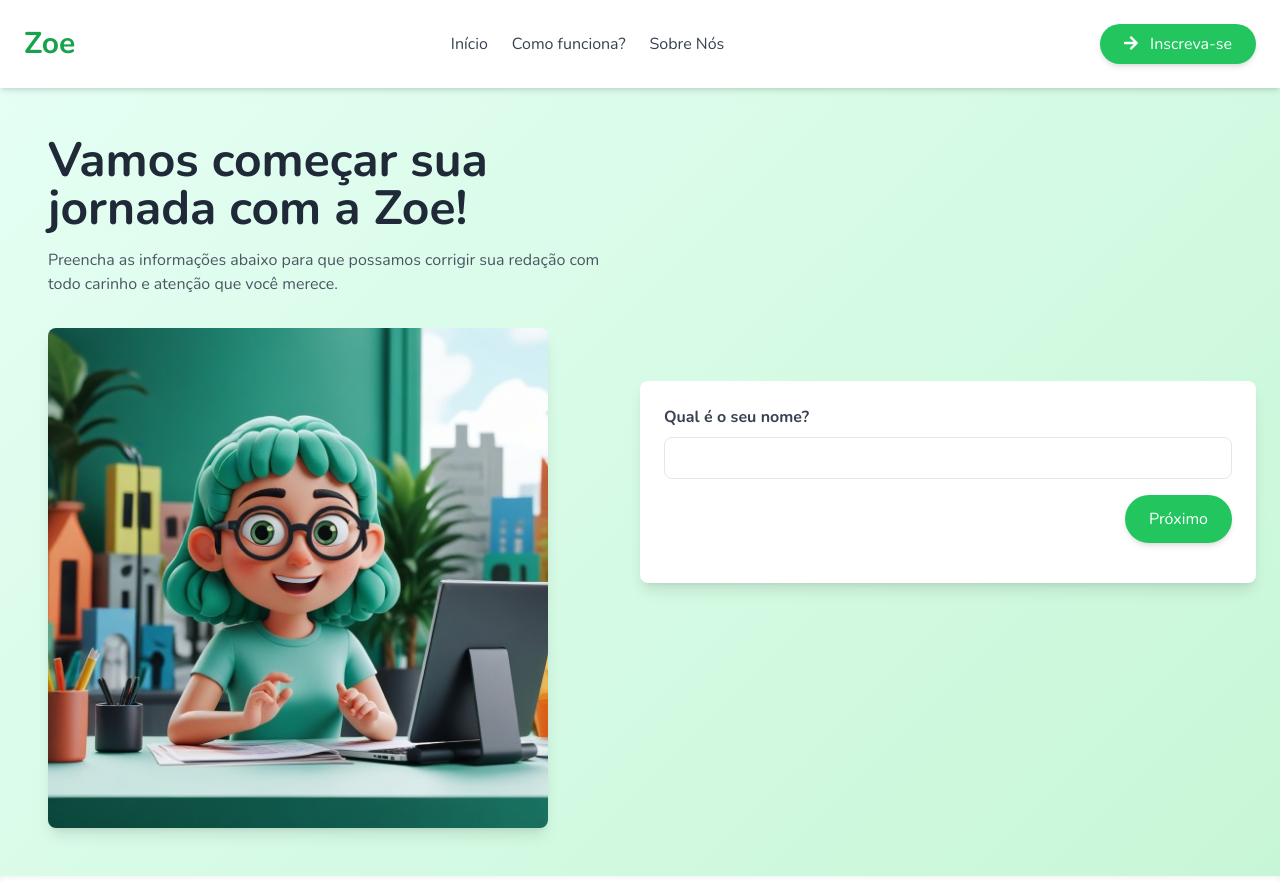
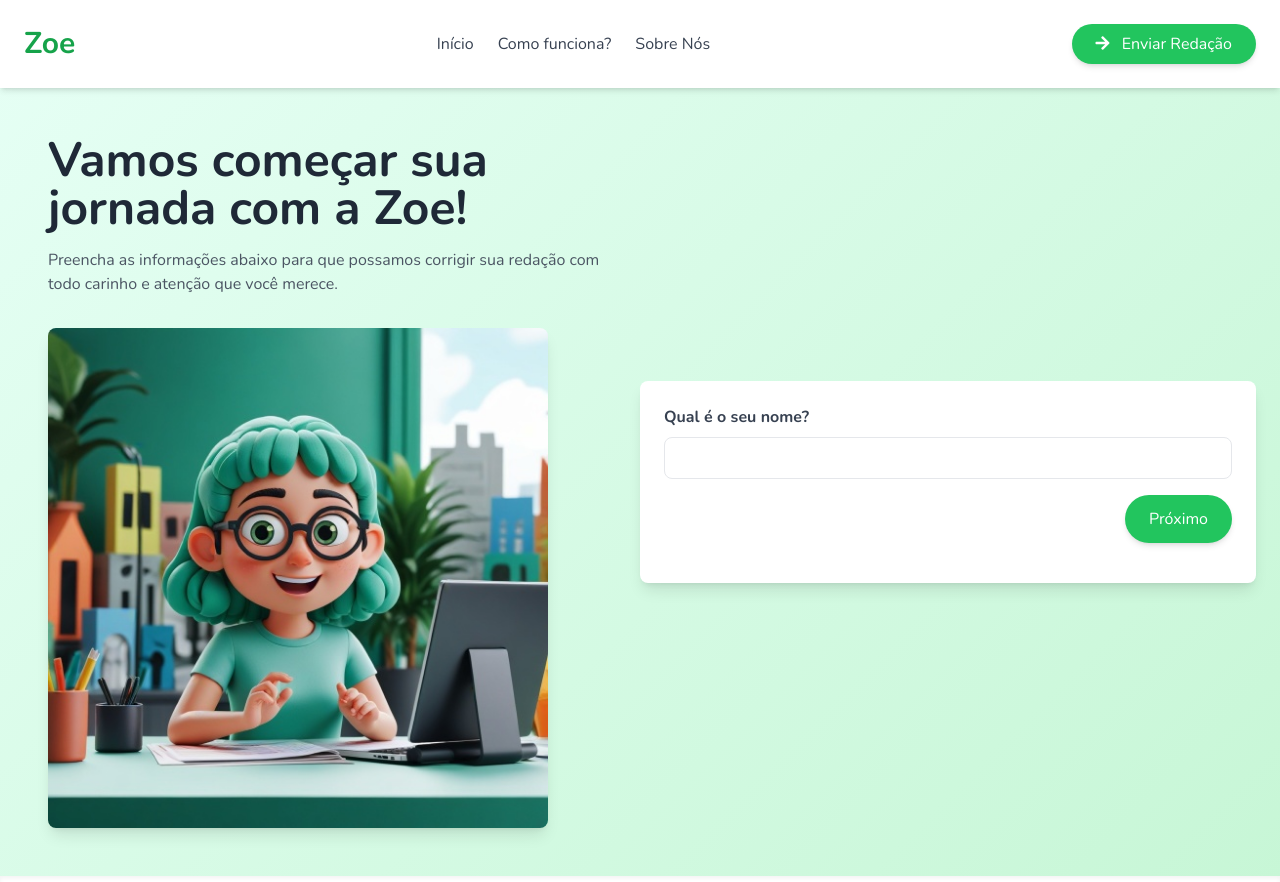
Before and after one commit to andreszpyt/ZoeCorrije, a plain HTML site: page form.html in a window 1280 px wide. Shown: the top 882 px of the page. Drawn offline with nearby package versions, Linux system fonts and the light colour scheme.

Commit message:
form.html

```diff
--- a/form.html
+++ b/form.html
@@ -67,7 +67,7 @@
       <a class="text-gray-700 hover:text-green-600 transition-colors" href="#">Sobre Nós</a>
     </nav>
     <button class="bg-green-500 text-white px-6 py-2 rounded-full shadow-md button-hover transition-transform transform">
-      <i class="fas fa-arrow-right mr-2"></i> <a href="form.html"> Inscreva-se </a>
+      <i class="fas fa-arrow-right mr-2"></i>  <a href="form.html">Enviar Redação</a>
     </button>
   </header>
 
```
